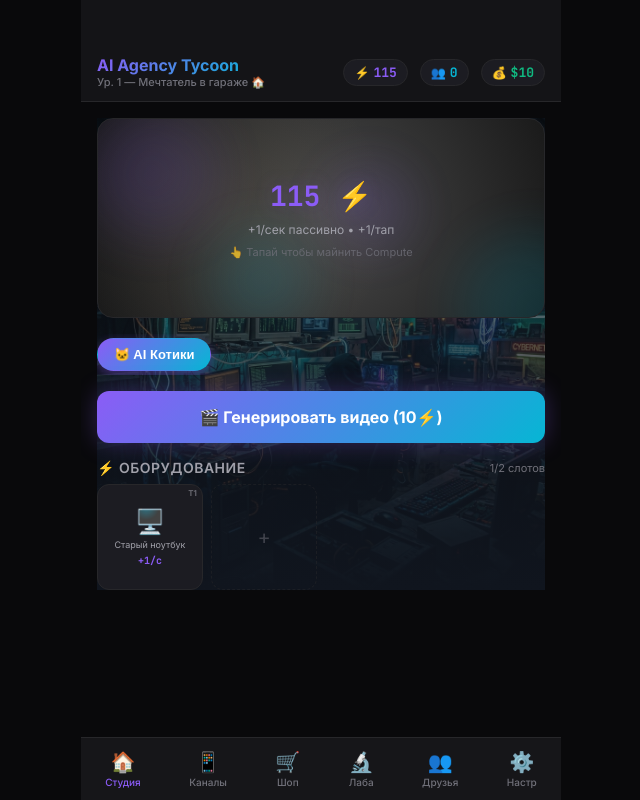
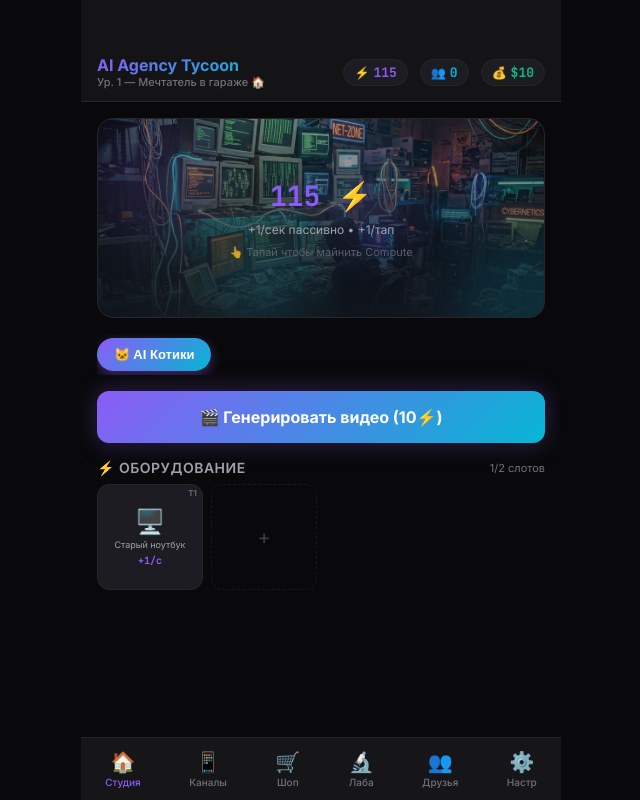
Before and after one commit to maikalpandas-lgtm/ai-agency-tycoon, a React (Vite) app: page / in a window 1280 px wide. Shown: the whole page, without its empty margins (319-959 px from the left). Built offline with nearby package versions, Linux system fonts and the light colour scheme.

Commit message:
Styling: moved background image to workspace card and adjusted overlay gradient

```diff
--- a/src/components/Studio.jsx
+++ b/src/components/Studio.jsx
@@ -58,16 +58,17 @@ export default function Studio() {
   };
 
   const bgStyle = {
-    backgroundImage: `linear-gradient(to bottom, rgba(16, 21, 30, 0.4), rgba(16, 21, 30, 1)), url(${getWorkspaceBg(workspaceLevel)})`,
+    backgroundImage: `linear-gradient(to bottom, rgba(16, 21, 30, 0.3) 0%, rgba(16, 21, 30, 0.95) 100%), url(${getWorkspaceBg(workspaceLevel)})`,
     backgroundSize: 'cover',
     backgroundPosition: 'center',
   };
 
   return (
-    <div className={`studio workspace-${workspaceLevel}`} style={bgStyle}>
+    <div className="studio">
       {/* === Workspace Tap Area === */}
       <motion.div
-        className={`studio__workspace workspace-${level}`}
+        className={`studio__workspace workspace-${workspaceLevel}`}
+        style={bgStyle}
         onClick={handleTap}
         whileTap={{ scale: 0.98 }}
       >
```
